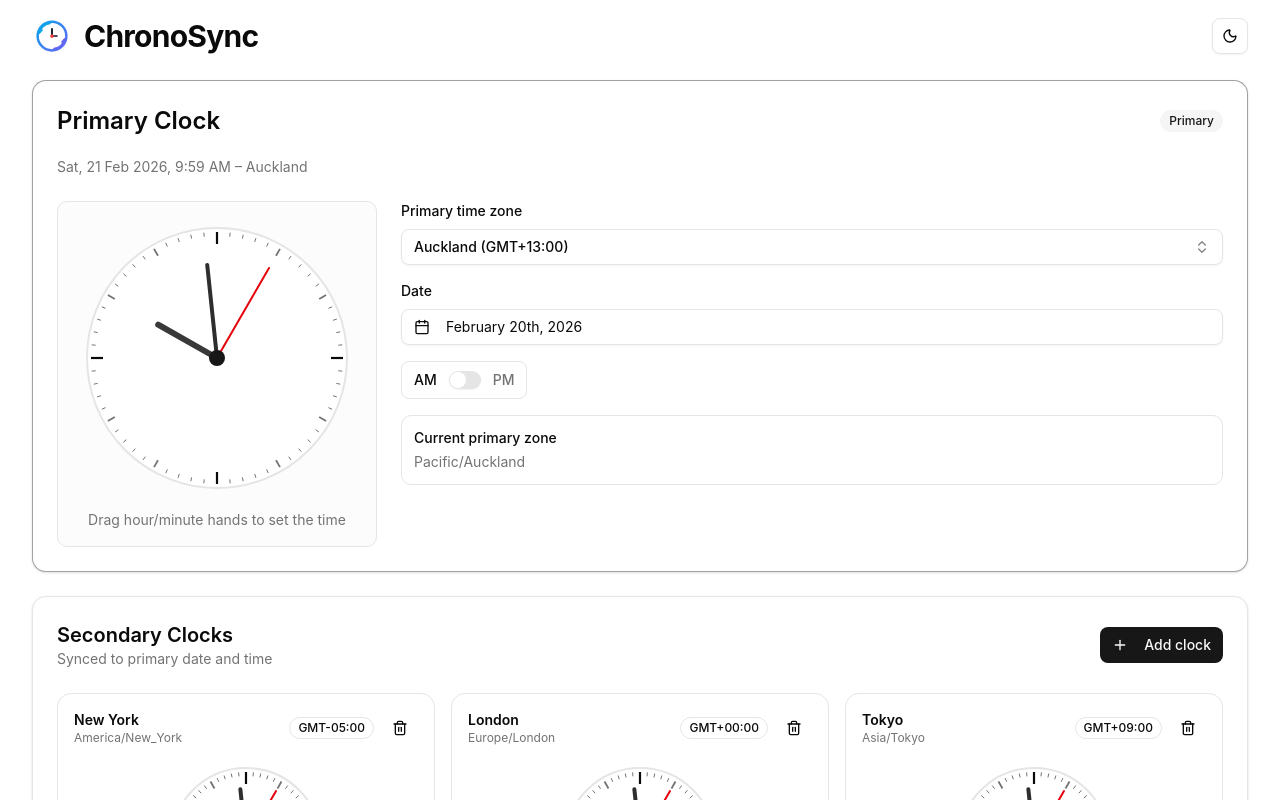
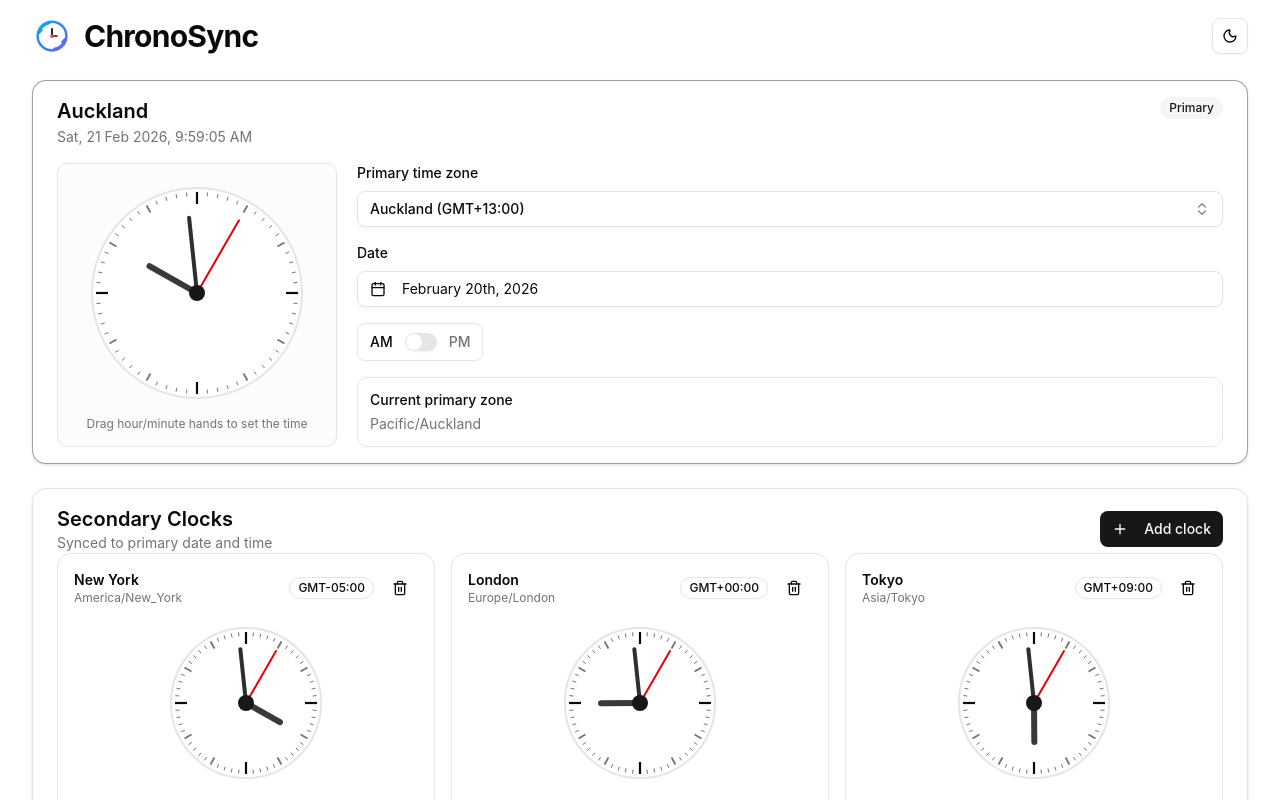
Before and after one commit to ravirupeliya/chronosync, a React (Vite) app in the folder ChronoSync/: page / in a window 1280 px wide. Shown: the top 800 px of the page. Built offline with nearby package versions, Linux system fonts and the light colour scheme.

Commit message:
UI imporovements to make some room

```diff
--- a/ChronoSync/src/App.tsx
+++ b/ChronoSync/src/App.tsx
@@ -7,12 +7,7 @@ import logoLightUrl from '@/assets/chronosync-logo.svg'
 import { PrimaryClockPanel } from '@/components/primary-clock-panel'
 import { SecondaryClocksPanel } from '@/components/secondary-clocks-panel'
 import { Button } from '@/components/ui/button'
-import {
-  buildTimeZoneOptions,
-  buildUtcFromLocalParts,
-  formatPrimarySummary,
-  localPartsFromUtc,
-} from '@/lib/time-utils'
+import { buildTimeZoneOptions, buildUtcFromLocalParts, localPartsFromUtc } from '@/lib/time-utils'
 
 const DEFAULT_PRIMARY_ZONE = 'Pacific/Auckland'
 const THEME_STORAGE_KEY = 'chronosync-theme'
@@ -44,11 +39,6 @@ function App() {
   const [warning, setWarning] = useState<string | undefined>(undefined)
 
   const timeZoneOptions = useMemo(() => buildTimeZoneOptions(primaryDateTimeUtc), [primaryDateTimeUtc])
-  const primarySummary = useMemo(
-    () => formatPrimarySummary(primaryDateTimeUtc, primaryTimeZone),
-    [primaryDateTimeUtc, primaryTimeZone],
-  )
-
   const applyLocalParts = (parts: {
     year: number
     month: number
@@ -167,7 +157,6 @@ function App() {
           timeZone={primaryTimeZone}
           dateTimeUtc={primaryDateTimeUtc}
           options={timeZoneOptions}
-          summary={primarySummary}
           warning={warning}
           onTimeZoneChange={handlePrimaryZoneChange}
           onDateChange={handlePrimaryDateChange}
--- a/ChronoSync/src/components/primary-clock-panel.tsx
+++ b/ChronoSync/src/components/primary-clock-panel.tsx
@@ -1,3 +1,4 @@
+import { useMemo } from 'react'
 import { DateTime } from 'luxon'
 
 import { AMPMToggle } from '@/components/am-pm-toggle'
@@ -12,7 +13,6 @@ type PrimaryClockPanelProps = {
   timeZone: string
   dateTimeUtc: DateTime
   options: TimeZoneOption[]
-  summary: string
   warning?: string
   onTimeZoneChange: (zone: string) => void
   onDateChange: (date: Date) => void
@@ -24,7 +24,6 @@ export function PrimaryClockPanel({
   timeZone,
   dateTimeUtc,
   options,
-  summary,
   warning,
   onTimeZoneChange,
   onDateChange,
@@ -33,26 +32,37 @@ export function PrimaryClockPanel({
 }: PrimaryClockPanelProps) {
   const local = dateTimeUtc.setZone(timeZone)
   const amPm = local.hour >= 12 ? 'PM' : 'AM'
+  const selectedCity = useMemo(() => {
+    const option = options.find((item) => item.value === timeZone)
+    if (option) {
+      return option.city
+    }
+
+    const segments = timeZone.split('/')
+    return segments[segments.length - 1].replace(/_/g, ' ')
+  }, [options, timeZone])
 
   return (
     <Card className="border-primary/40 shadow-sm">
-      <CardHeader className="space-y-3">
-        <div className="flex items-center justify-between gap-3">
-          <CardTitle className="text-2xl">Primary Clock</CardTitle>
+      <CardHeader className="space-y-0.5 pb-2">
+        <div className="flex items-start justify-between gap-3">
+          <div className="space-y-0.5">
+            <CardTitle className="text-xl font-semibold">{selectedCity}</CardTitle>
+            <CardDescription className="text-sm">{local.toFormat('ccc, dd LLL yyyy, h:mm:ss a')}</CardDescription>
+          </div>
           <Badge variant="secondary">Primary</Badge>
         </div>
-        <CardDescription className="text-sm">{summary}</CardDescription>
       </CardHeader>
-      <CardContent className="grid gap-6 lg:grid-cols-[320px_1fr]">
-        <div className="flex flex-col items-center justify-center rounded-lg border bg-muted/30 p-4">
+      <CardContent className="grid gap-5 lg:grid-cols-[280px_1fr]">
+        <div className="flex flex-col items-center justify-center rounded-lg border bg-muted/30 p-3">
           <Clock
             dateTimeUtc={dateTimeUtc}
             timeZone={timeZone}
             interactive
-            size={280}
+            size={230}
             onTimeChange={onClockTimeChange}
           />
-          <div className="mt-3 text-center text-sm text-muted-foreground">
+          <div className="mt-2 text-center text-xs text-muted-foreground">
             Drag hour/minute hands to set the time
           </div>
         </div>
--- a/ChronoSync/src/components/ui/card.tsx
+++ b/ChronoSync/src/components/ui/card.tsx
@@ -7,7 +7,7 @@ function Card({ className, ...props }: React.ComponentProps<"div">) {
     <div
       data-slot="card"
       className={cn(
-        "bg-card text-card-foreground flex flex-col gap-6 rounded-xl border py-6 shadow-sm",
+        "bg-card text-card-foreground flex flex-col rounded-xl border py-4 shadow-sm",
         className
       )}
       {...props}
```
